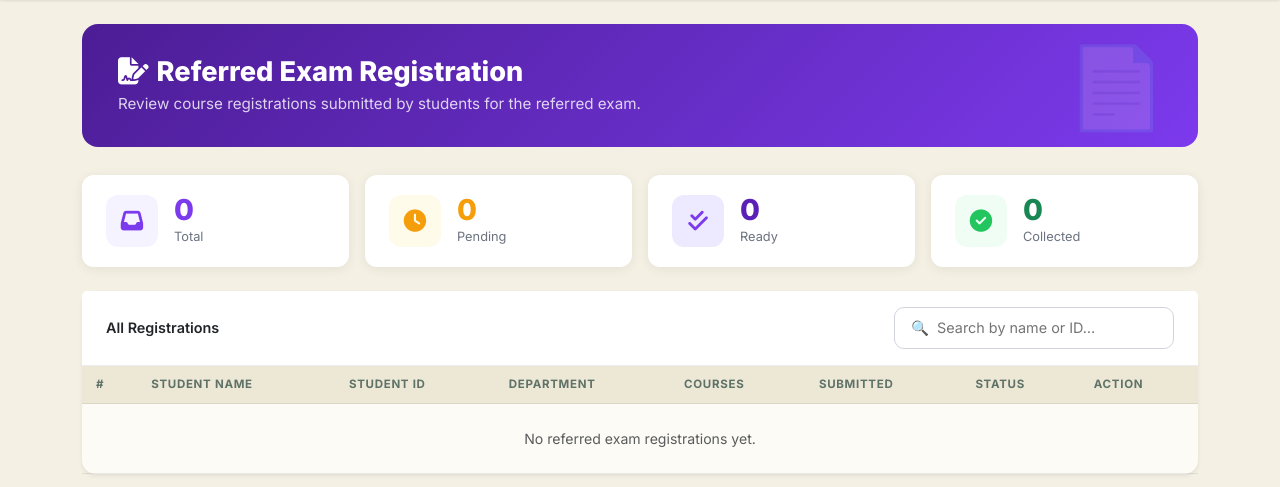
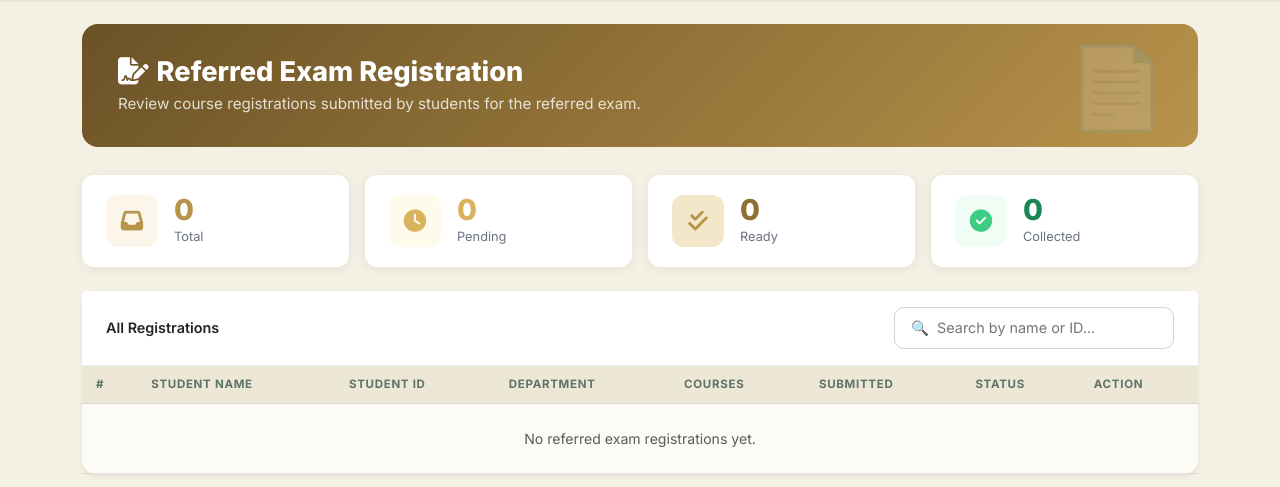
Before and after one commit to Abdiqanigalde/IUT_APP, a Flask app: page /officer/referred-exam in a window 1280 px wide. Shown: the part 62-549 px from the top of the page. Run offline with Flask 3, Linux system fonts and the light colour scheme; a user stored in the database is signed in; data that the repository does not hold is empty; some libraries are stand-ins or nearby versions.

Commit message:
Update referred_exam_dashboard.html

```diff
--- a/templates/officer/referred_exam_dashboard.html
+++ b/templates/officer/referred_exam_dashboard.html
@@ -2,7 +2,7 @@
 {% block content %}
 <style>
   .re-header {
-    background: linear-gradient(135deg, #4c1d95 0%, #7c3aed 100%);
+    background: linear-gradient(135deg, #6B5226 0%, #B8934A 100%);
     border-radius: 16px;
     padding: 32px 36px;
     color: white;
@@ -33,12 +33,12 @@
   .stat-card .stat-num  { font-size: 1.8rem; font-weight: 800; line-height: 1; }
   .stat-card .stat-lbl  { font-size: .8rem; color: #6b7280; margin-top: 2px; }
 
-  .re-table th { background: #4c1d95; color: white; font-size: .85rem; padding: 12px 16px; }
+  .re-table th { background: #6B5226; color: white; font-size: .85rem; padding: 12px 16px; }
   .re-table td { padding: 12px 16px; font-size: .88rem; vertical-align: middle; }
-  .re-table tbody tr:hover { background: #f5f3ff; }
+  .re-table tbody tr:hover { background: #FBF6E9; }
 
   .badge-pending   { background: #fef3c7; color: #92400e; border-radius: 20px; padding: 3px 12px; font-size: .78rem; font-weight: 600; }
-  .badge-ready     { background: #ede9fe; color: #5b21b6; border-radius: 20px; padding: 3px 12px; font-size: .78rem; font-weight: 600; }
+  .badge-ready     { background: #F3E7C9; color: #8F6F32; border-radius: 20px; padding: 3px 12px; font-size: .78rem; font-weight: 600; }
   .badge-collected { background: #d1fae5; color: #065f46; border-radius: 20px; padding: 3px 12px; font-size: .78rem; font-weight: 600; }
   .badge-rejected  { background: #fee2e2; color: #991b1b; border-radius: 20px; padding: 3px 12px; font-size: .78rem; font-weight: 600; }
 
@@ -46,7 +46,7 @@
     border-radius: 10px; border: 1px solid #d1d5db;
     padding: 9px 16px; font-size: .9rem; width: 280px;
   }
-  .search-bar input:focus { outline: none; border-color: #7c3aed; box-shadow: 0 0 0 3px rgba(124,58,237,.12); }
+  .search-bar input:focus { outline: none; border-color: #B8934A; box-shadow: 0 0 0 3px rgba(124,58,237,.12); }
 </style>
 
 <!-- Header -->
@@ -65,25 +65,25 @@
 <div class="row g-3 mb-4">
   <div class="col-6 col-md-3">
     <div class="stat-card bg-white">
-      <div class="stat-icon" style="background:#f5f3ff;"><i class="fas fa-inbox" style="color:#7c3aed;"></i></div>
-      <div><div class="stat-num" style="color:#7c3aed;">{{ total }}</div><div class="stat-lbl">Total</div></div>
+      <div class="stat-icon" style="background:#FBF6E9;"><i class="fas fa-inbox" style="color:#B8934A;"></i></div>
+      <div><div class="stat-num" style="color:#B8934A;">{{ total }}</div><div class="stat-lbl">Total</div></div>
     </div>
   </div>
   <div class="col-6 col-md-3">
     <div class="stat-card bg-white">
-      <div class="stat-icon" style="background:#fffbeb;"><i class="fas fa-clock" style="color:#f59e0b;"></i></div>
-      <div><div class="stat-num" style="color:#f59e0b;">{{ pending }}</div><div class="stat-lbl">Pending</div></div>
+      <div class="stat-icon" style="background:#fffbeb;"><i class="fas fa-clock" style="color:#D8B25C;"></i></div>
+      <div><div class="stat-num" style="color:#D8B25C;">{{ pending }}</div><div class="stat-lbl">Pending</div></div>
     </div>
   </div>
   <div class="col-6 col-md-3">
     <div class="stat-card bg-white">
-      <div class="stat-icon" style="background:#ede9fe;"><i class="fas fa-check-double" style="color:#7c3aed;"></i></div>
-      <div><div class="stat-num" style="color:#5b21b6;">{{ ready }}</div><div class="stat-lbl">Ready</div></div>
+      <div class="stat-icon" style="background:#F3E7C9;"><i class="fas fa-check-double" style="color:#B8934A;"></i></div>
+      <div><div class="stat-num" style="color:#8F6F32;">{{ ready }}</div><div class="stat-lbl">Ready</div></div>
     </div>
   </div>
   <div class="col-6 col-md-3">
     <div class="stat-card bg-white">
-      <div class="stat-icon" style="background:#f0fdf4;"><i class="fas fa-check-circle" style="color:#22c55e;"></i></div>
+      <div class="stat-icon" style="background:#f0fdf4;"><i class="fas fa-check-circle" style="color:#3ECB82;"></i></div>
       <div><div class="stat-num text-success">{{ collected }}</div><div class="stat-lbl">Collected</div></div>
     </div>
   </div>
```
